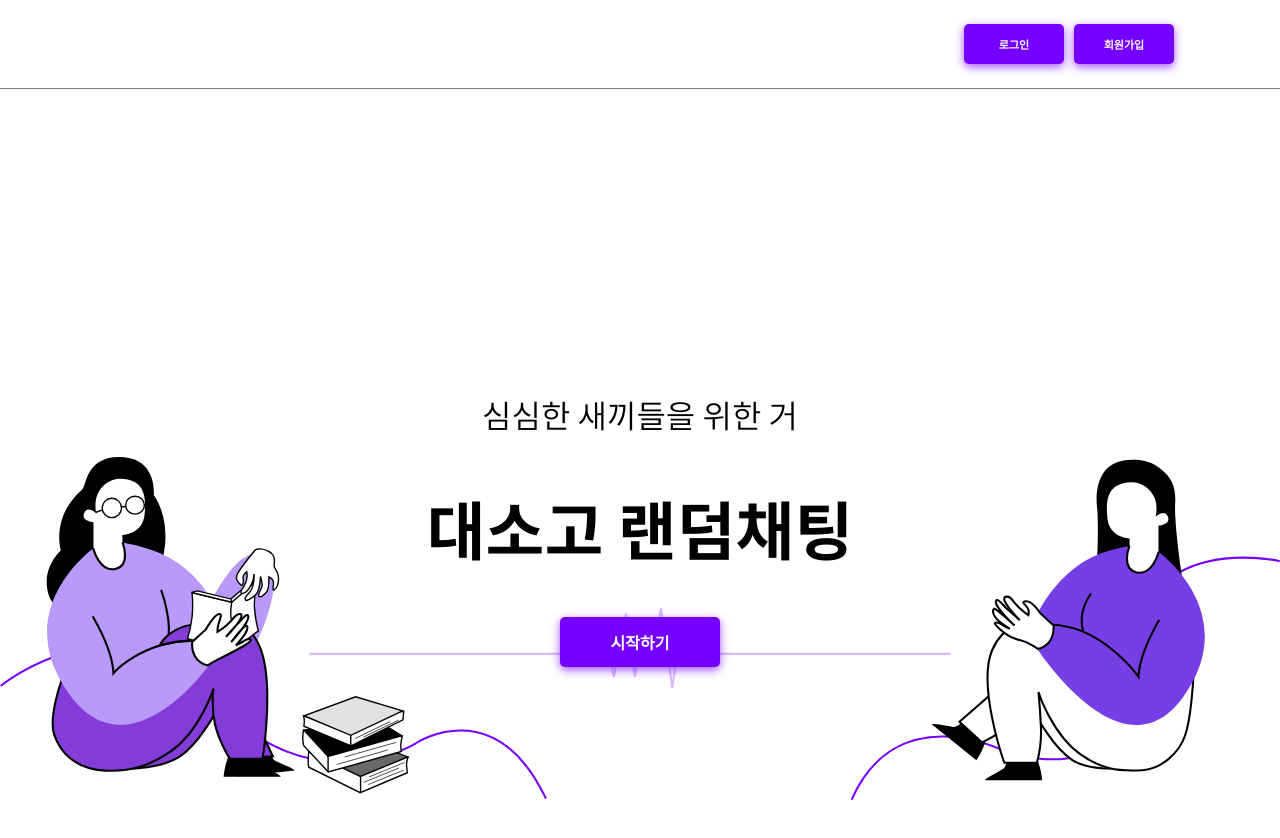
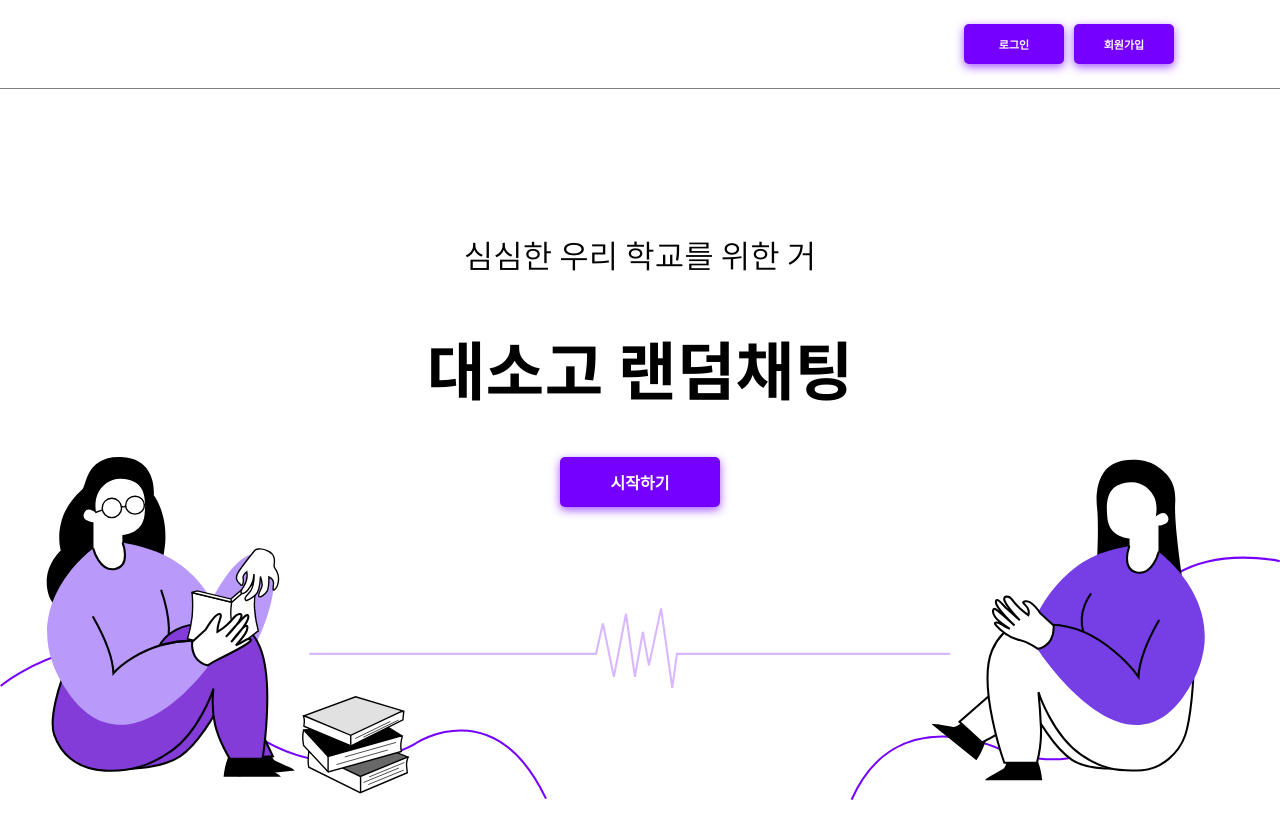
Before and after one commit to jjmin321/RandomChatting_Web, a Vue app: page / in a window 1280 px wide. Shown: the top 838 px of the page. Built offline with nearby package versions, Linux system fonts and the light colour scheme.

Commit message:
[DELETE] Store

```diff
--- a/src/components/Main.vue
+++ b/src/components/Main.vue
@@ -15,7 +15,7 @@
       <img class="background-img" src="../static/background.svg" />
       <div class="first-box">
         <div class="first-content">
-          심심한 새끼들을 위한 거
+          심심한 우리 학교를 위한 거
           <h1> 대소고 랜덤채팅 </h1>
           <button class="start-btn" onclick="location.href='chatting'">
           시작하기
@@ -42,7 +42,7 @@ export default {
           loginModal: false,
           signupModal: false,
           isLogin: false,
-          userName: null,
+          userName: "",
         }
     },
     components: {
@@ -70,8 +70,8 @@ export default {
                     timer: 1500
                 })
           })
-        }
-      },
+      }
+    },
     methods: {
       loginModalOpen() {
         this.loginModal = true;
@@ -115,7 +115,7 @@ export default {
     display: flex;
     width: 100%;
     min-height: 100vh;
-    align-items: center;
+    align-items:center ;
     justify-content: center;
     overflow-y: hidden;
   }
@@ -124,7 +124,7 @@ export default {
     max-width: 1600px;
     width: 100%;
     padding: 0 2rem;
-    padding-top: 5rem;
+    padding-bottom: 15rem;
     justify-content: space-between;
   }
 
```
